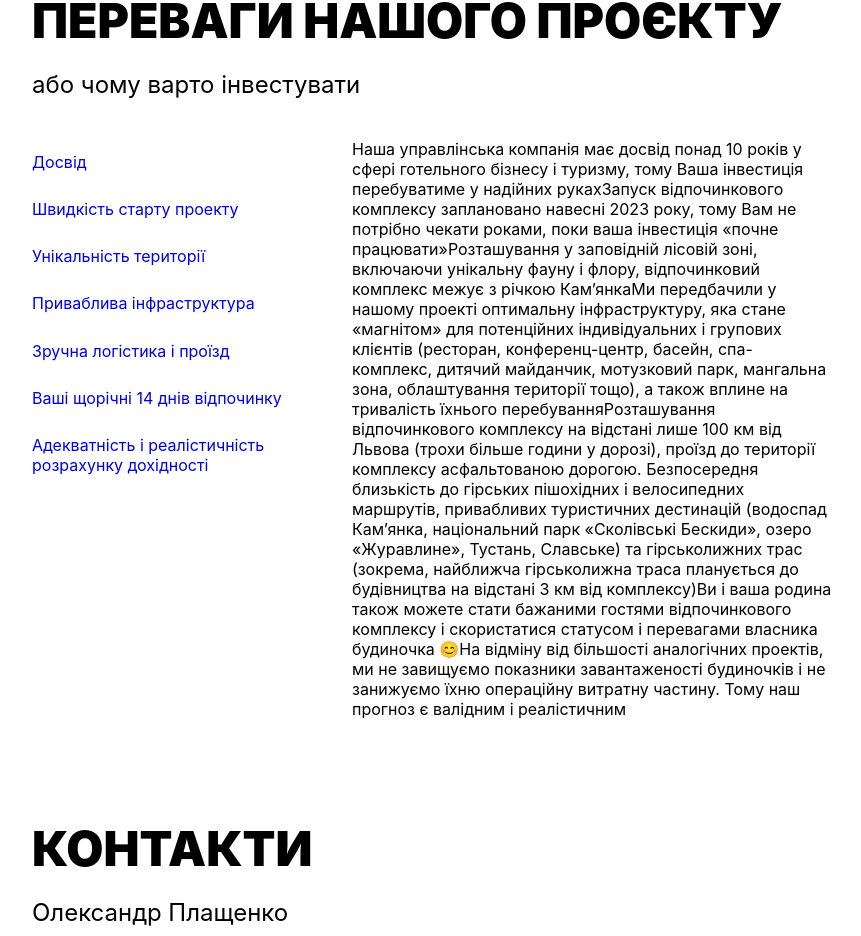
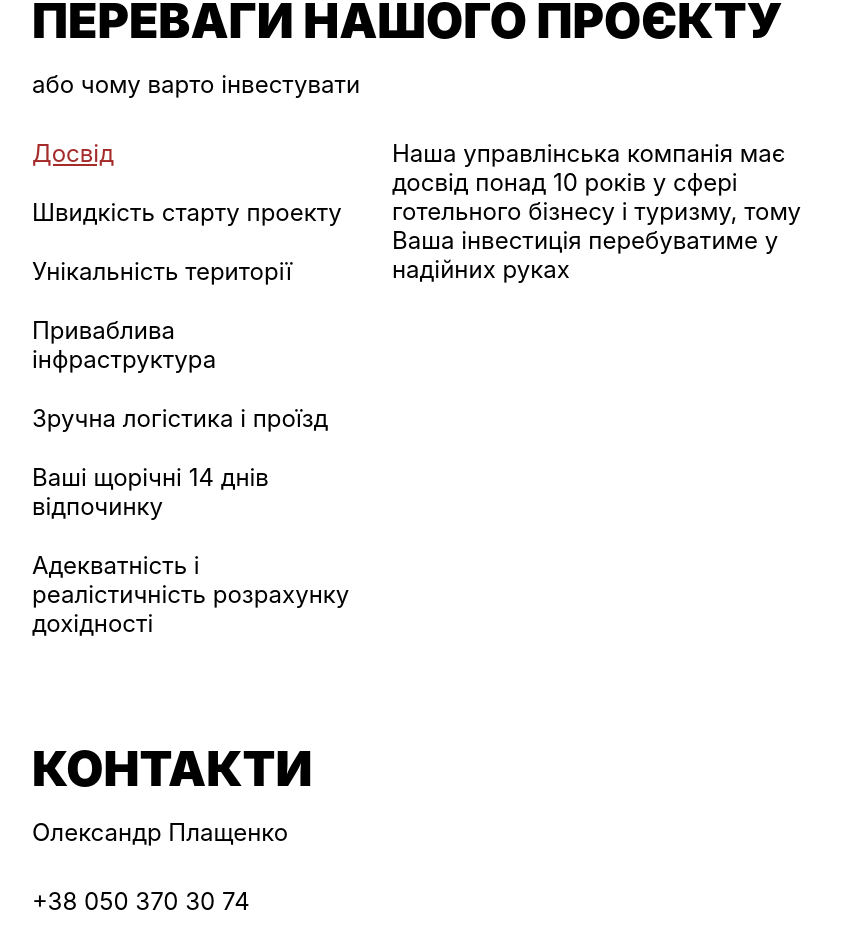
Before and after one commit to Milichihin/kamyanka, a React (Create React App) app: page / in a window 1280 px wide. Shown: the part 3533-4469 px from the top of the page, without its empty margins (208-1069 px from the left). Built offline with nearby package versions, Linux system fonts and the light colour scheme.

Commit message:
set fade in and fade out of advantage description

```diff
--- a/src/Components/Advantages/Advantages.jsx
+++ b/src/Components/Advantages/Advantages.jsx
@@ -1,13 +1,18 @@
 import './advantages.css';
 import { advantages, advantagesArray } from '../../Data/text.js';
 import { useState } from 'react';
+import { async } from 'q';
 
 function Advantages(props) {
 
-    const [heading, setheading] = useState("");
+    const [heading, setHeading] = useState(Object.keys(advantagesArray)[0]);
+    const [opacity, setOpacity] = useState({ opacity: 1 });
 
-    const activateHead = (advantage) => {
-        setheading(advantage);
+    async function activateHead (advantage) {
+        setOpacity({ opacity: 0 });
+        await new Promise((resolve, reject) => setTimeout(resolve, 100));
+        setOpacity({ opacity: 1 });
+        setHeading(advantage);
     }
 
     return (
@@ -20,27 +25,18 @@ function Advantages(props) {
                     <div className='advantages'>
                         {
                             Object.keys(advantagesArray).map((advantage) => (
-                                <a
-                                    href={"#" + advantage}
-                                    className={"advantage" + (advantage === heading ? "active-advantage" : "")}
+                                <p
+                                    className={"advantage " + (advantage === heading ? "active-advantage" : "")}
                                     onClick={() => activateHead(advantage)}
                                 >
                                     {advantage}
-                                </a>
+                                </p>
                             ))
                         }
                     </div>
-                    <div className='description'>
-                        {
-                            Object.values(advantagesArray).map((description) => (
-                                <a
-                                    name=""
-                                >
-                                    {description}
-                                </a>
-                            ))
-                        }
-                    </div>
+                    <p className='description' style={opacity}>
+                        {advantagesArray[heading]}
+                    </p>
                 </div>
             </div>
 
--- a/src/Components/Advantages/advantages.css
+++ b/src/Components/Advantages/advantages.css
@@ -1,5 +1,5 @@
 .advantage-container{
-    margin: 20px 0 20 px 0;
+    /* margin: 20px 0 20px 0; */
     position: relative;
     display: flex;
     flex-direction: row;
@@ -10,16 +10,24 @@
     position: relative;
     display: flex;
     flex-direction: column;
-    height: 350px;
+    min-height: 500px;
+    max-height: 700px;
     min-width: 40%;
-    justify-content: space-around;
+    justify-content: space-between;
     align-items:flex-start;
 }
 
-.advantages a {
-    text-decoration: none;
+.advantage {
+    cursor: pointer;
+    margin: 0;
+}
+
+.active-advantage {
+    color: brown;
+    text-decoration: underline;
 }
 
 .description {
-
+    margin-left: 40px;
+    transition: opacity 0.3s;
 }
```
